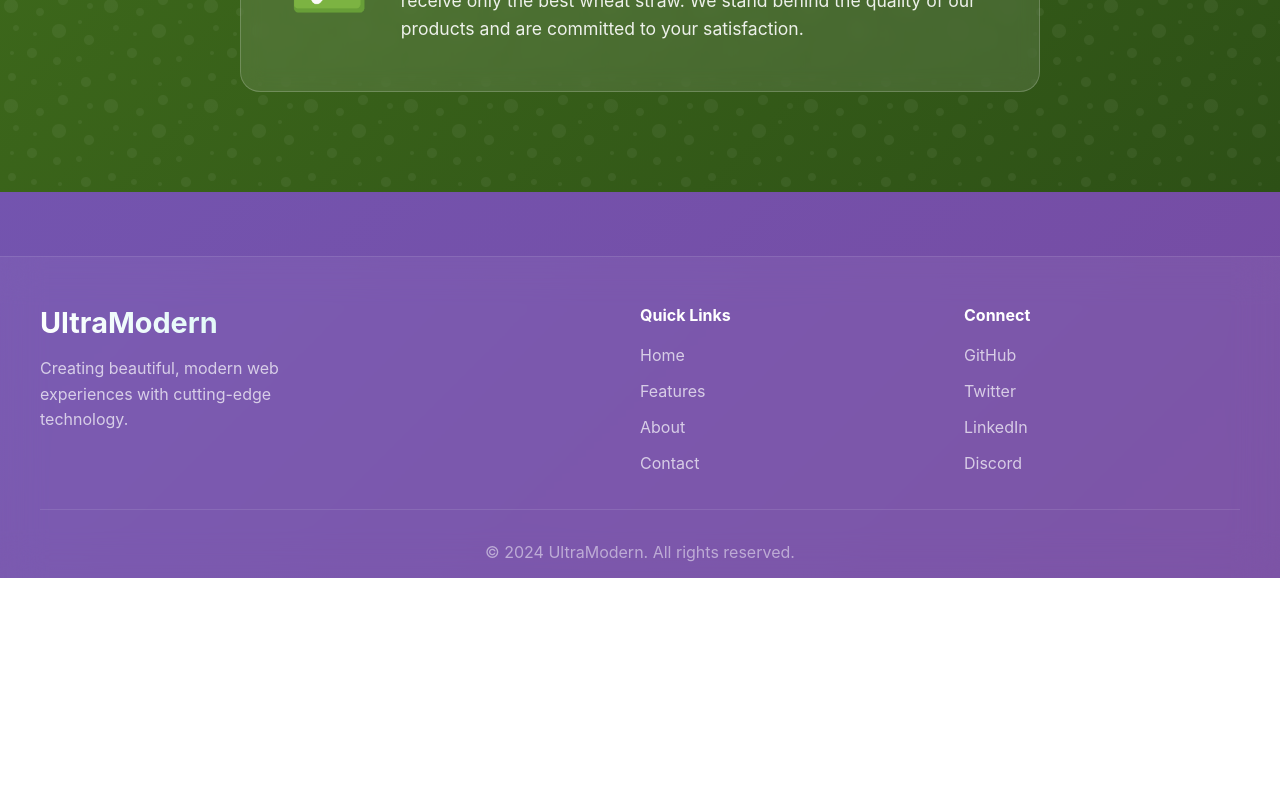
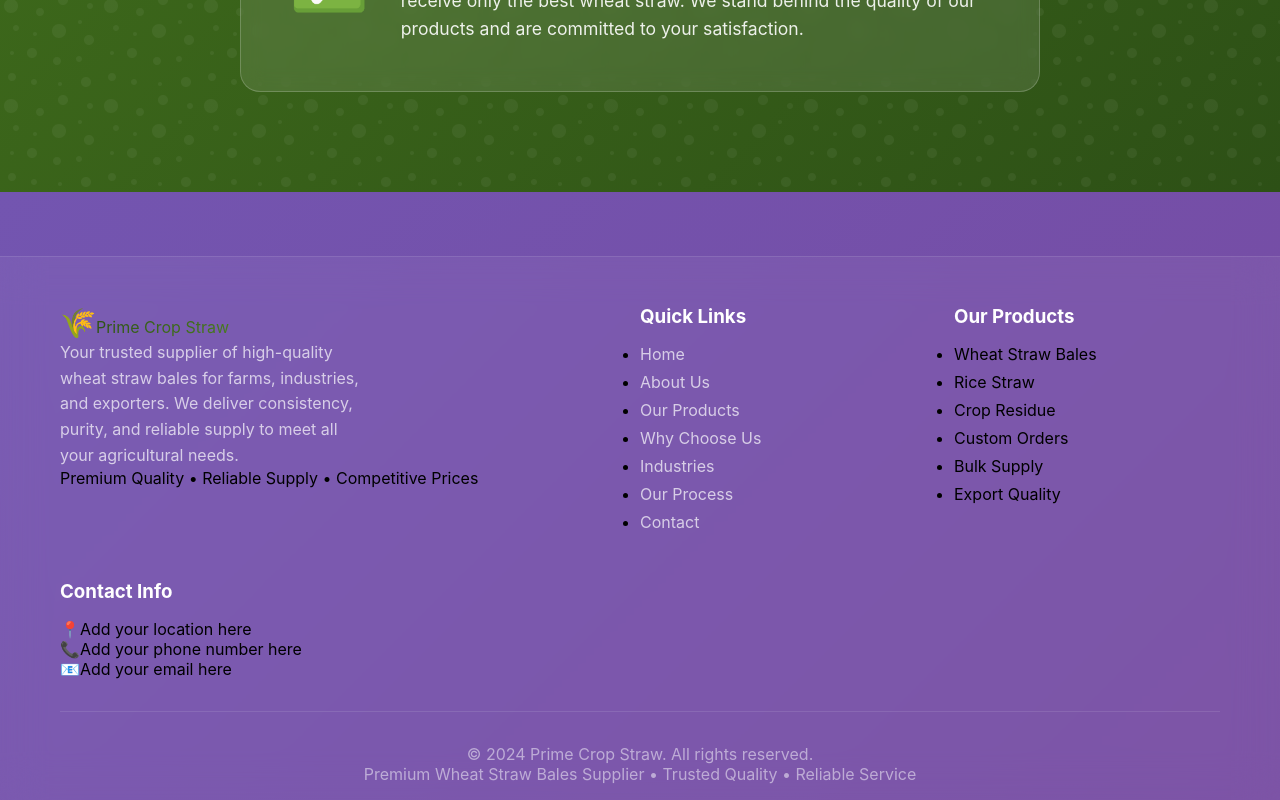
Before and after one commit to tech242242/wheat, a React (Vite) app: page / in a window 1280 px wide. Shown: the part 7552-8352 px from the top of the page. Before the commit the page ends 8130 px from the top, so only its background shows below. Built offline with nearby package versions, Linux system fonts and the light colour scheme.

Commit message:
Update Footer.jsx

```diff
--- a/src/components/Footer.jsx
+++ b/src/components/Footer.jsx
@@ -4,38 +4,74 @@ import './Footer.css'
 const Footer = () => {
   return (
     <footer className="footer">
-      <div className="footer-container">
+      <div className="container">
         <div className="footer-content">
           <div className="footer-section">
-            <h3 className="footer-title">UltraModern</h3>
+            <div className="footer-logo">
+              <span className="logo-icon">🌾</span>
+              <span className="logo-text">Prime Crop Straw</span>
+            </div>
             <p className="footer-description">
-              Creating beautiful, modern web experiences with cutting-edge technology.
+              Your trusted supplier of high-quality wheat straw bales for farms,
+              industries, and exporters. We deliver consistency, purity, and reliable
+              supply to meet all your agricultural needs.
             </p>
-          </div>
-
-          <div className="footer-section">
-            <h4>Quick Links</h4>
-            <div className="footer-links">
-              <a href="#home">Home</a>
-              <a href="#features">Features</a>
-              <a href="#about">About</a>
-              <a href="#contact">Contact</a>
+            <div className="footer-tagline">
+              Premium Quality • Reliable Supply • Competitive Prices
             </div>
           </div>
 
           <div className="footer-section">
-            <h4>Connect</h4>
-            <div className="footer-links">
-              <a href="#github">GitHub</a>
-              <a href="#twitter">Twitter</a>
-              <a href="#linkedin">LinkedIn</a>
-              <a href="#discord">Discord</a>
+            <h3>Quick Links</h3>
+            <ul className="footer-links">
+              <li><a href="#home">Home</a></li>
+              <li><a href="#about">About Us</a></li>
+              <li><a href="#products">Our Products</a></li>
+              <li><a href="#why-choose">Why Choose Us</a></li>
+              <li><a href="#industries">Industries</a></li>
+              <li><a href="#process">Our Process</a></li>
+              <li><a href="#contact">Contact</a></li>
+            </ul>
+          </div>
+
+          <div className="footer-section">
+            <h3>Our Products</h3>
+            <ul className="footer-links">
+              <li>Wheat Straw Bales</li>
+              <li>Rice Straw</li>
+              <li>Crop Residue</li>
+              <li>Custom Orders</li>
+              <li>Bulk Supply</li>
+              <li>Export Quality</li>
+            </ul>
+          </div>
+
+          <div className="footer-section">
+            <h3>Contact Info</h3>
+            <div className="contact-info">
+              <div className="contact-item">
+                <span className="contact-icon">📍</span>
+                <span>Add your location here</span>
+              </div>
+              <div className="contact-item">
+                <span className="contact-icon">📞</span>
+                <span>Add your phone number here</span>
+              </div>
+              <div className="contact-item">
+                <span className="contact-icon">📧</span>
+                <span>Add your email here</span>
+              </div>
             </div>
           </div>
         </div>
 
         <div className="footer-bottom">
-          <p>&copy; 2024 UltraModern. All rights reserved.</p>
+          <div className="footer-bottom-content">
+            <p>&copy; 2024 Prime Crop Straw. All rights reserved.</p>
+            <p className="footer-note">
+              Premium Wheat Straw Bales Supplier • Trusted Quality • Reliable Service
+            </p>
+          </div>
         </div>
       </div>
     </footer>
```
